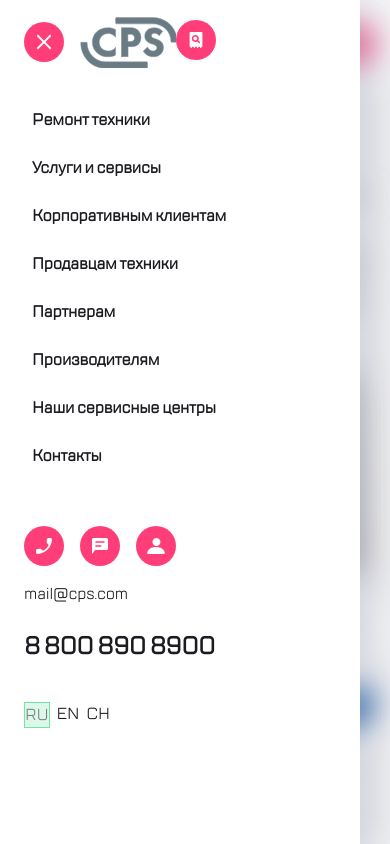
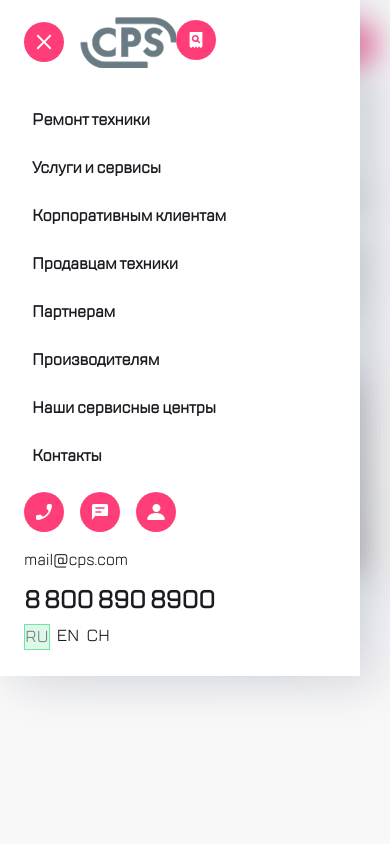
Before and after one commit to Dimantrie-Zhuravlev/first-site, a website built with webpack: page src/index.html in a window 390 px wide. Both pictures are taken after a click on the button 36 px from the left and 43 px from the top of the page. Shown: the top 844 px of the page. Built offline with nearby package versions, Linux system fonts and the light colour scheme.

Commit message:
меню мэйн высота

```diff
--- a/src/js/menu.js
+++ b/src/js/menu.js
@@ -12,6 +12,7 @@ let burger = header.querySelector('.header__menu_burger');
 let closeMenu = menu.querySelector('.header__circle_back');
 let menuClear = function() {
     menu.classList.remove('menu-close');
+    main.classList.remove('main-heightHidden');
 };
 let darkList = function() {
     main.classList.add('main-dark');
@@ -36,6 +37,7 @@ menuLinks.addEventListener('click', function(event) {
 burger.addEventListener('click', function(event) {
     menu.classList.add('menu-open');
     setTimeout(darkList, 500);
+    main.classList.add('main-heightHidden');
 })
 closeMenu.addEventListener("click", function(event) {
     menu.classList.remove('menu-open');
--- /dev/null
+++ b/src/scss/elemMain.scss
@@ -0,0 +1,18 @@
+.main-dark {
+    // background: rgba(0, 0, 0, 1);
+    filter: blur(15px);
+}
+
+main {
+    order: 1
+}
+
+.main-heightHidden {
+    overflow-y: hidden;
+    @media (min-width: 320px) {
+        height: 676px;
+    }
+    @media (min-width:768px) {
+        height: 1024px;
+    }
+}
--- a/src/scss/main.scss
+++ b/src/scss/main.scss
@@ -7,6 +7,7 @@
 @import "price-list";
 @import "footer";
 @import "menu";
+@import "elemMain";
 body {
     position: relative;
     margin: 0;
@@ -17,12 +18,4 @@ body {
         position: static;
         display: flex;
     }
-    main {
-        order: 1
-    }
 }
-
-.main-dark {
-    // background: rgba(0, 0, 0, 1);
-    filter: blur(15px);
-}
--- a/src/scss/menu.scss
+++ b/src/scss/menu.scss
@@ -11,12 +11,18 @@
     z-index: 50;
     background-color: $white;
     box-shadow: -2px 0px 4px $shadowMenu1, 16px 0px 52px $shadowMenu2;
+    @media (min-width: 320px) {
+        max-width: 320px;
+        position: absolute;
+        height: 676px;
+        overflow-y: hidden;
+    }
     @media (min-width: 360px) {
         max-width: 360px;
-        position: absolute;
     }
     @media (min-width: 768px) {
         max-width: 320px;
+        height: 1024px;
     }
     @media (min-width: 1440px) {
         box-shadow: none;
@@ -42,15 +48,11 @@
         }
     }
     &__height {
-        height: 1000px;
         display: flex;
         flex-direction: column;
         align-items: space-between;
-        @media (min-width: 320px) {
-            height: 676px;
-        }
         @media (min-width: 768px) {
-            height: 1024px;
+            height: 964px;
         }
     }
     &__container {
@@ -83,10 +85,21 @@
                     color: $mainText1;
                 }
             }
+            li:last-child {
+                margin-bottom: 0px;
+            }
         }
     }
     &-footer {
-        padding: 0 24px 32px 24px;
+        @media (min-width: 320px) {
+            padding: 0 16px 32px 16px;
+        }
+        @media (min-width:360px) {
+            padding: 0 24px 32px 24px;
+        }
+        @media (min-width:1440px) {
+            padding: 0 19px 32px 19px;
+        }
         &__call-back {
             display: flex;
             justify-content: flex-start;
@@ -99,10 +112,13 @@
             }
         }
         &__mail {
+            padding: 0;
+            margin: 0;
             font-size: 16px;
             line-height: 24px;
             letter-spacing: -0.2px;
             color: $vspText;
+            margin-top: 16px;
             margin-bottom: 12px;
         }
         &__phone {
@@ -111,7 +127,15 @@
             letter-spacing: -0.6px;
             color: $mainText1;
             font-weight: 700;
+            margin: 0;
+            padding: 0;
             margin-bottom: 40px;
+            @media (min-width: 320px) {
+                margin-bottom: 8px;
+            }
+            @media (min-width:768px) {
+                margin-bottom: 40px;
+            }
         }
         ul {
             list-style: none;
```
Also changed, not shown: dist/index.html, 4 other files.
